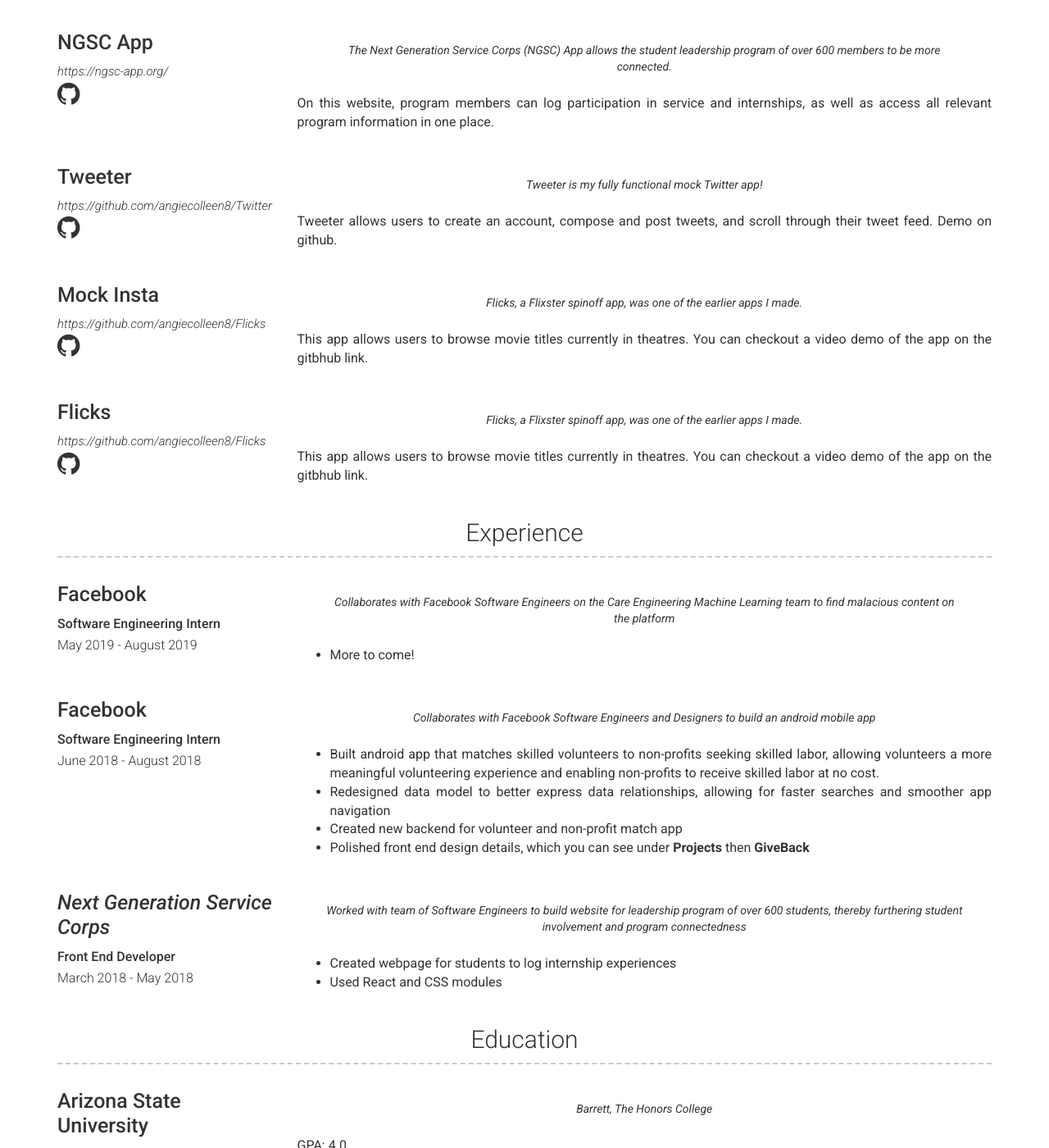
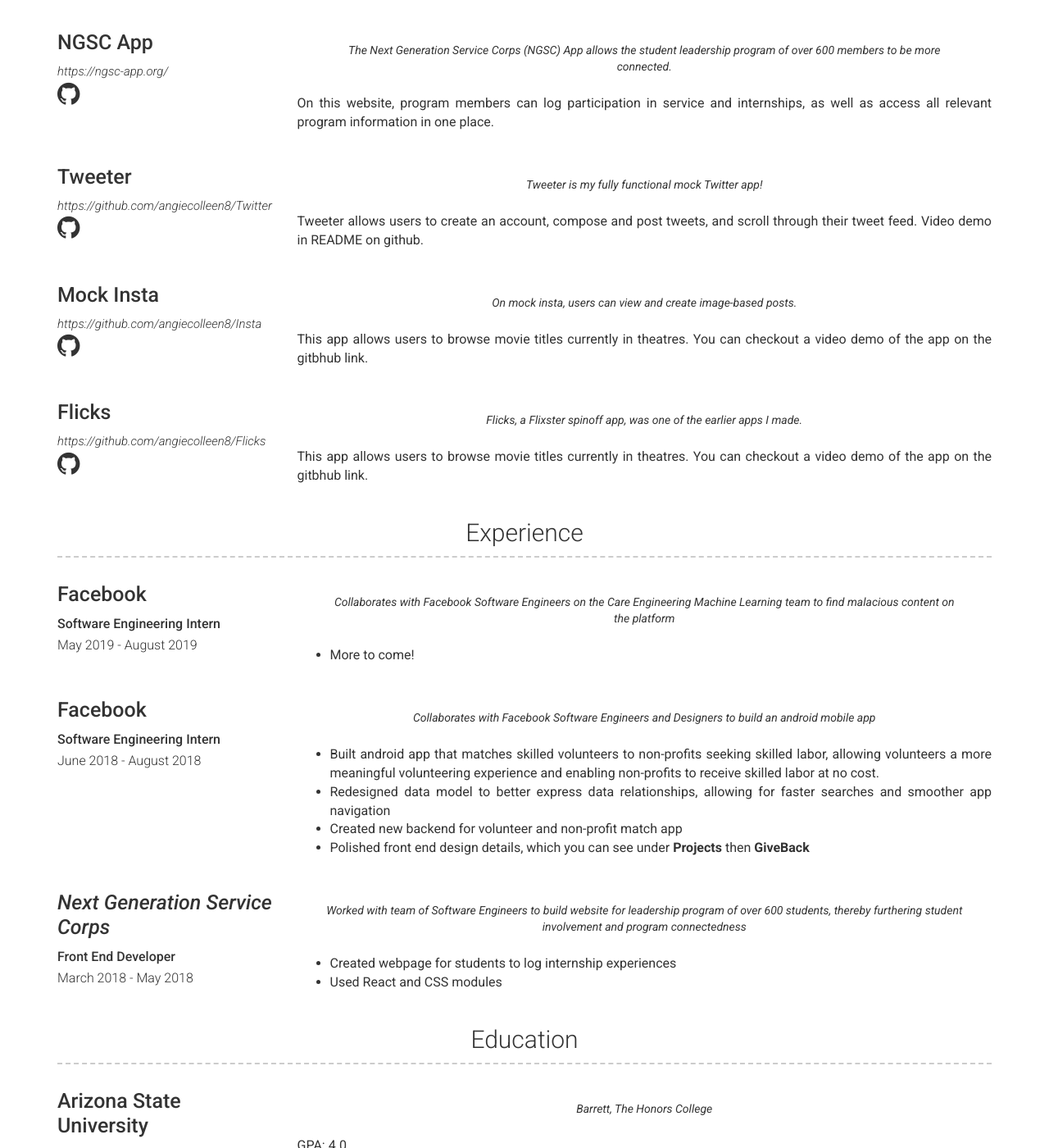
Before and after one commit to angiecolleen8/angiecolleen8.github.io, a Jekyll site: the page built from about.md, in a window 1280 px wide and 1400 px high, scrolled down 522 px. Shown: the whole window at 82% size. Built offline with Jekyll 4.4.1, drawn with Linux system fonts in a browser that asks for light colours; our own code applies the rules of GitHub Pages for plain Markdown files; some of the changed text lies outside the part shown.

Commit message:
First blog post

```diff
--- a/_data/projects.yml
+++ b/_data/projects.yml
@@ -18,12 +18,12 @@
   quote: >
     Tweeter is my fully functional mock Twitter app!
   description: | # this will include new lines to allow paragraphs
-    Tweeter allows users to create an account, compose and post tweets, and scroll through their tweet feed. Demo on github.
+    Tweeter allows users to create an account, compose and post tweets, and scroll through their tweet feed. Video demo in README on github.
 - name: Mock Insta
-  link: https://github.com/angiecolleen8/Flicks
-  github: angiecolleen8/Flicks
+  link: https://github.com/angiecolleen8/Insta
+  github: angiecolleen8/Insta
   quote: >
-    Flicks, a Flixster spinoff app, was one of the earlier apps I made.
+    On mock insta, users can view and create image-based posts.
   description: | # this will include new lines to allow paragraphs
     This app allows users to browse movie titles currently in theatres. You can checkout a video demo of the app on the gitbhub link.
 - name: Flicks
```
Also changed, not shown: _data/education.yml (+8 -0 lines), _posts/2019-04-06-git-101.md (+40 -1 lines), 2 other files.
